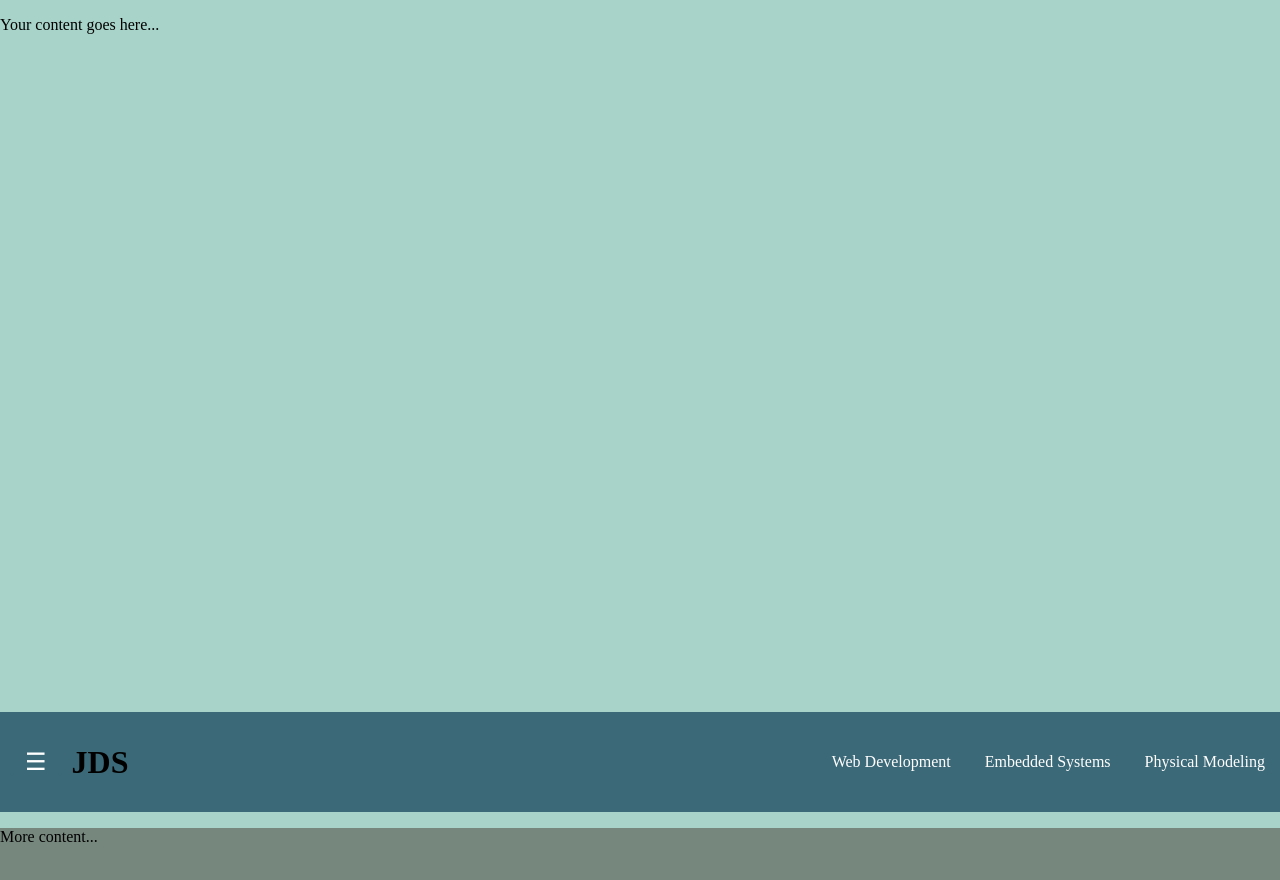
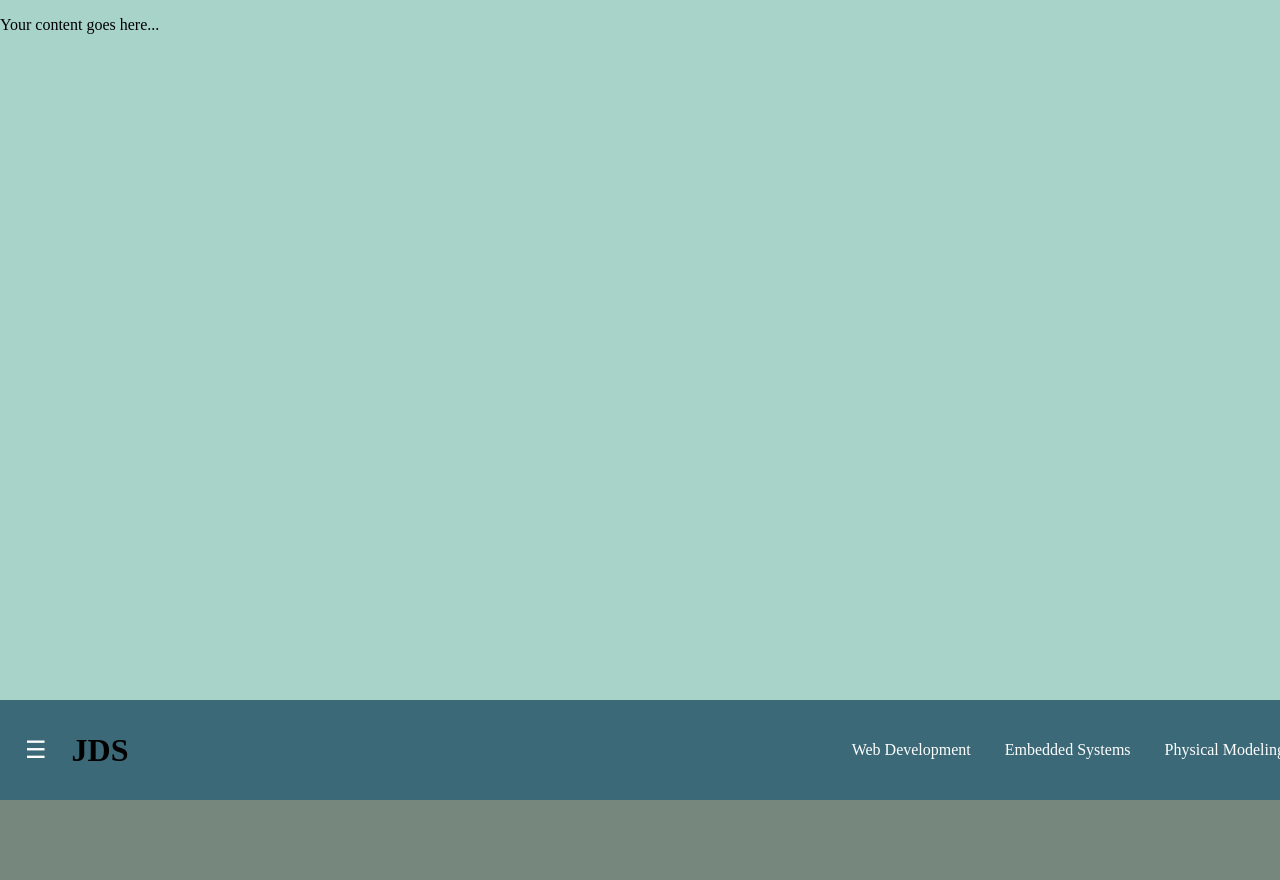
Before and after one commit to bondlegend4/JDS-Portfolio, a plain HTML site: page index.html in a window 1280 px wide. Shown: the top 880 px of the page. Drawn offline with Linux system fonts and the light colour scheme.

Commit message:
fixed the sticky situation i am using my school github account until i use a vm to login to the admin for this project

```diff
--- a/index.html
+++ b/index.html
@@ -16,7 +16,7 @@
 		<!-- More content to enable scrolling -->
 	</div>
 
-	<div id="navbar" class="navbar">
+	<div id="navbar" class="navbar at-bottom">
 		<button id="sidebar-button" class="buttons">☰</button>
 		<h1>JDS</h1>
 		<nav>
--- a/index.js
+++ b/index.js
@@ -2,11 +2,18 @@ var sticky = navbar.offsetTop; // Get the offset position of the navbar
 
 window.addEventListener('scroll', function() {
     var navbar = document.getElementById('navbar');
-    if (window.scrollY >= sticky) {
-      navbar.classList.add('sticky-top');
+    if (window.scrollY==0){
+      navbar.classList.remove('at-top');
+      navbar.classList.remove('moving');
+      navbar.classList.add('at-bottom');
+    }
+    else if(window.scrollY >= sticky) {
+      navbar.classList.add('at-top');
+      navbar.classList.remove('moving');
       navbar.classList.remove('at-bottom');
     } else {
-      navbar.classList.remove('sticky-top');
-      navbar.classList.add('at-bottom');
+      navbar.classList.remove('at-top');
+      navbar.classList.add('moving');
+      navbar.classList.remove('at-bottom');
     }
   });
--- a/styles.css
+++ b/styles.css
@@ -75,13 +75,20 @@ nav a:hover {
 }
 
 /*This class is implemented when you scroll down far enough*/
-.sticky {
+.at-top {
   position: fixed;
   top: 0;
   width: 100%;
 }
 
+/*This class is implemented when you scroll down far enough*/
+.at-bottom {
+  position: fixed;
+  bottom: 0;
+  width: 100%;
+}
+
 /* Scroll back up and this is implemented*/
-.at-bottom {
+.moving {
   position: static;
 }
```
